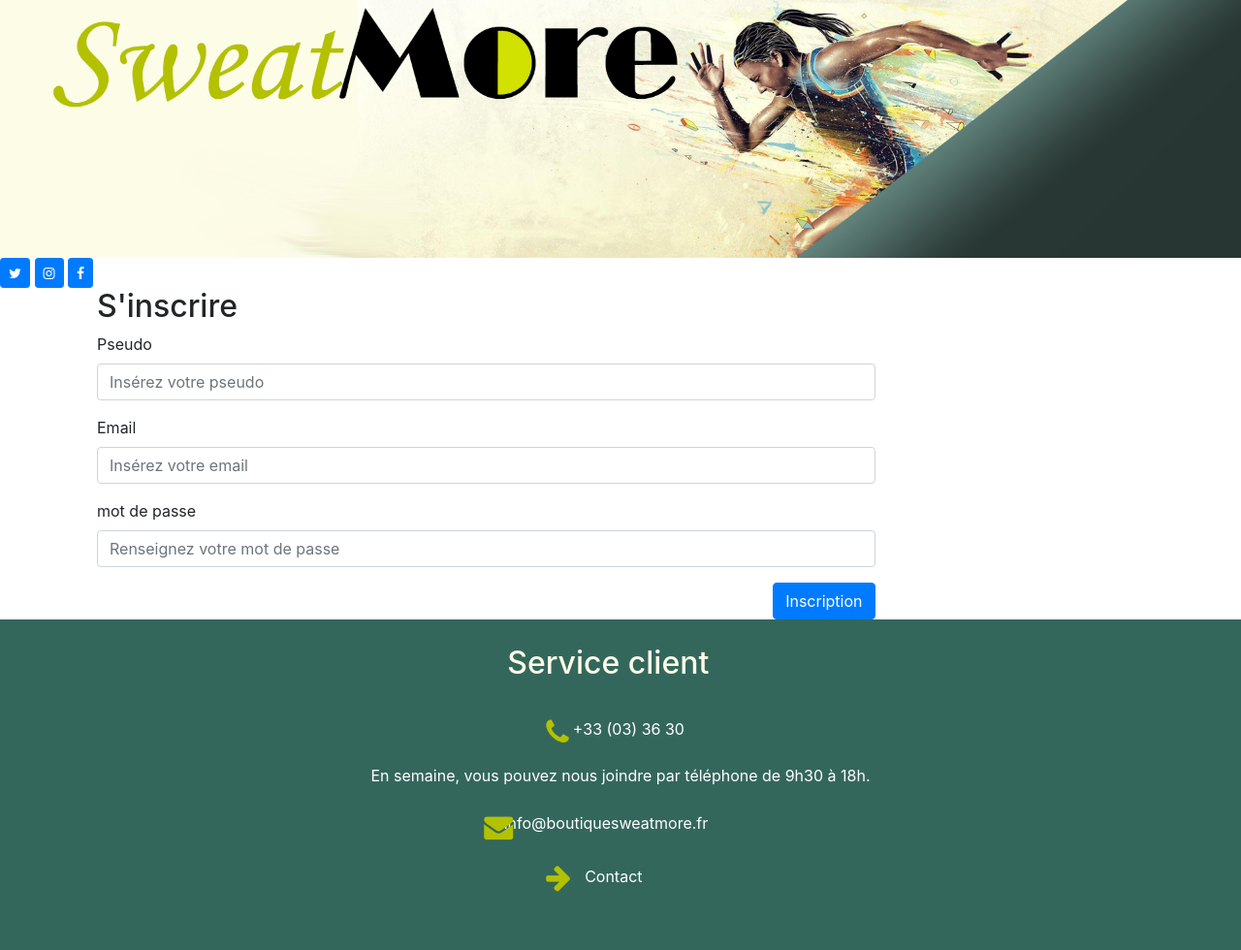
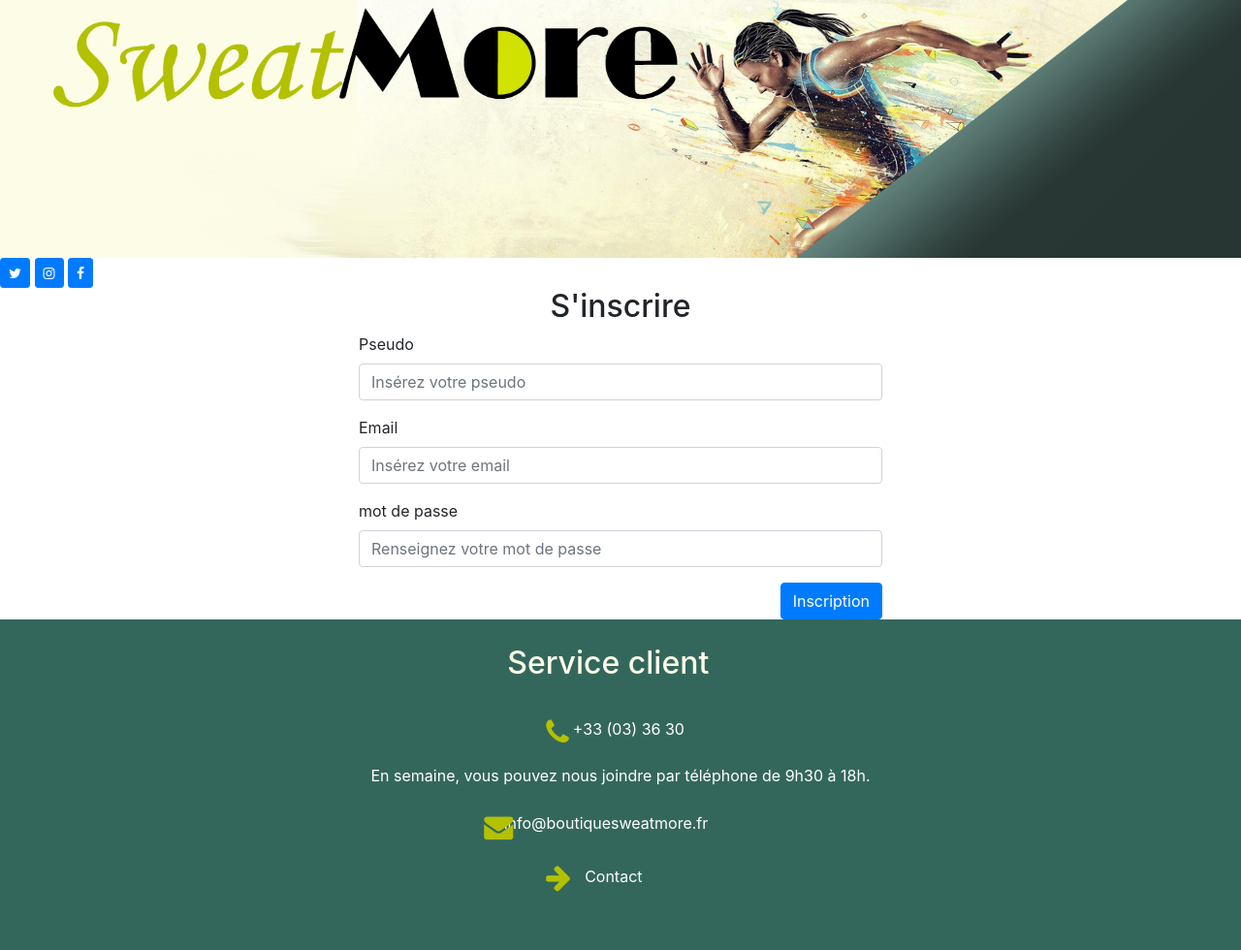
Before and after one commit to cducrocq/sweatmore, a PHP site: page /index.php?signup in a window 1280 px wide. Shown: the part 57-1037 px from the top of the page at 97% size. Run offline with PHP 8.4, Linux system fonts and the light colour scheme; some libraries are stand-ins or nearby versions.

Commit message:
changement pour le php via la nouvelle bdd

```diff
--- a/public/index.php
+++ b/public/index.php
@@ -12,7 +12,7 @@ elseif (isset($_GET["comment-commander"]))                  { include('../commen
 elseif (isset($_GET["about"]))                              { include('../about.php'); }
 elseif (isset($_GET["info-legale"]))                        { include('../info-legale.php'); }
 elseif (isset($_GET["cgv"]))                                { include('../contact.php'); }
-elseif (isset($_POST["sign"]) || isset($_POST['login']))    { include('../admin.php'); }
+elseif (isset($_POST["sign"]) || isset($_POST['login']))    { include('../treatment.php'); }
 else {
     include('../home.php');
 }
--- a/signup.php
+++ b/signup.php
@@ -1,8 +1,9 @@
-<div class="container">
-    <div class="col-md-9">
+<div class="container center-div">
+    <div class="row justify-content-center">
+        <div class="col-sm-6 col-sm-offset-6">
             <section>
 
-            <h2>S'inscrire</h2>
+                <h2 class="text-center">S'inscrire</h2>
 
                 <form method="POST" action="index.php" enctype="multipart/form-data">
 
@@ -30,3 +31,4 @@
             </section>
         </div>
     </div>
+</div>
```
Also changed, not shown: login.php (+4 -5 lines), treatment.php (renamed from admin.php, +6 -5 lines). Lines whose indentation alone changed are shown as unchanged.
